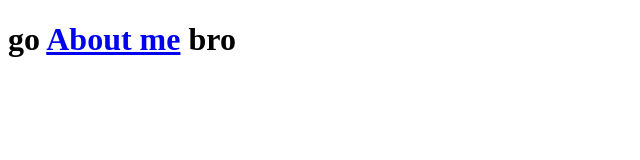
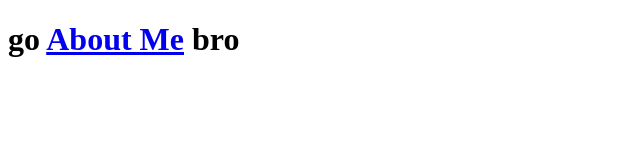
Before and after one commit to asurawhite1/asurawhite, a plain HTML site: page index.html in a window 1280 px wide. Shown: the full height of the page, 0-640 px from the left. Drawn offline with Linux system fonts and the light colour scheme.

Commit message:
Update index.html

```diff
--- a/index.html
+++ b/index.html
@@ -3,4 +3,4 @@
     <title>ASSSUUURRRAAAA</title>
 </head>
 <body>
-    <h1>go <a href="https://asurawhite.xyz/aboutme" target="_blank">About me</a> bro</h1>
+    <h1>go <a href="/aboutme">About Me</a> bro</h1>
```
